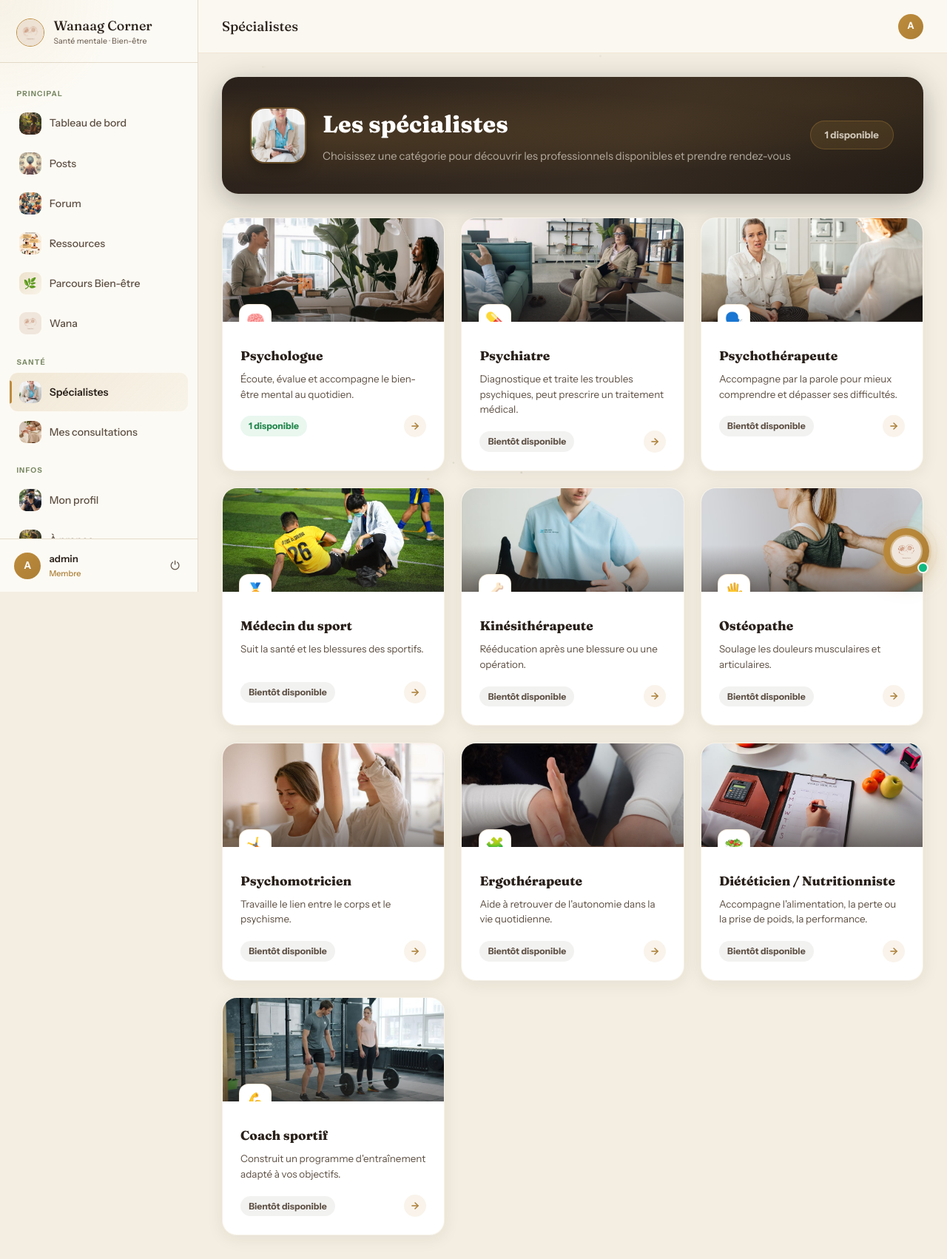
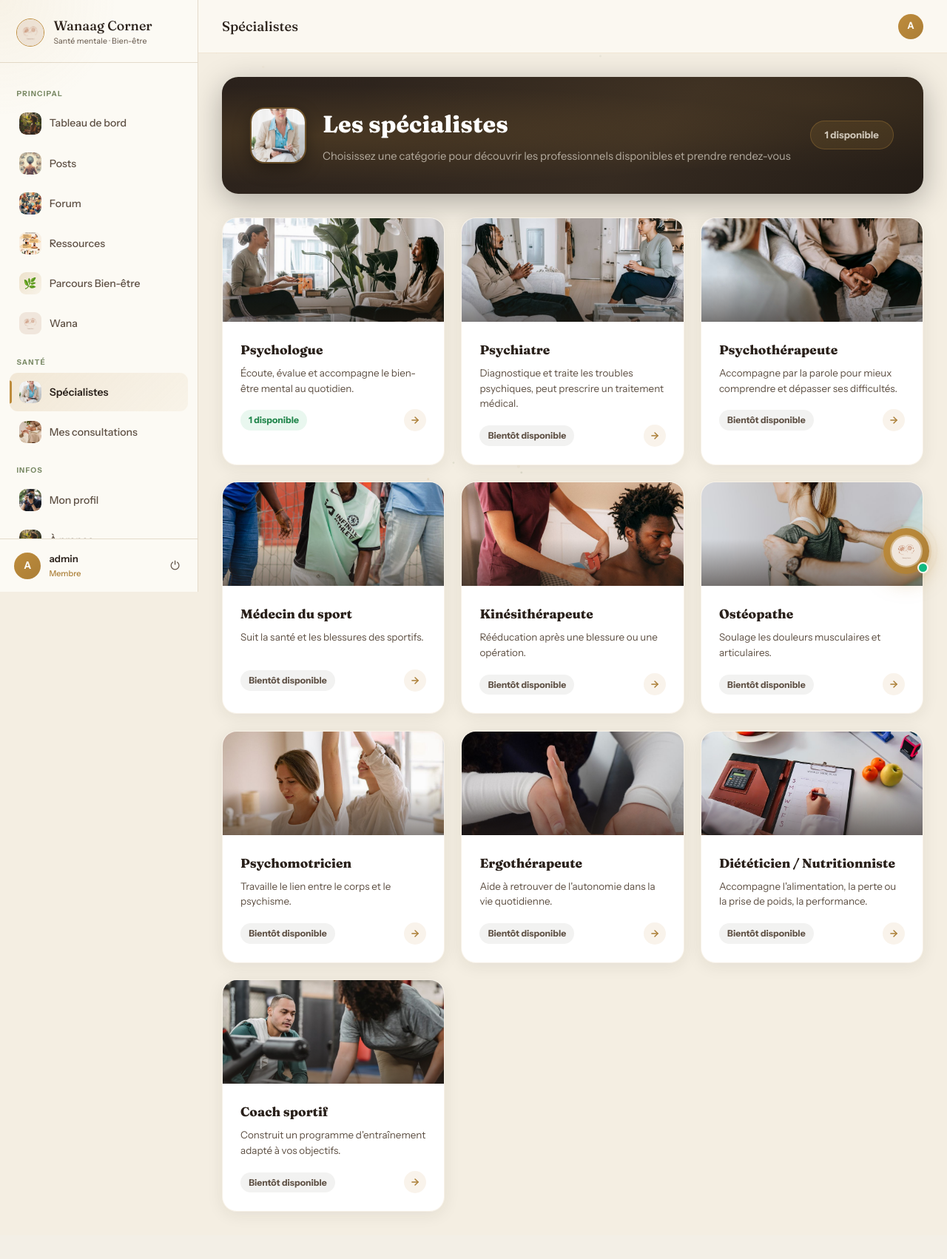
Before and after one commit to Wanaagconer/Wanaag-Corner, a Django app: page /psychologues/ in a window 1280 px wide. Shown: the whole page at 74% size. After the commit the page ends 1641 px from the top, so only its background shows below. Run offline with Django 5.2, Linux system fonts and the light colour scheme; a user stored in the database is signed in; data comes from the database, SQL or seed files in the repository; both versions use the stored data as it was after the commit; some libraries are stand-ins or nearby versions.

Commit message:
Spécialistes : retrait du badge emoji, photos plus représentatives
- Retrait du petit badge icône/emoji superposé sur les photos (grille
  de catégories et hero de page catégorie) — la photo seule suffit
- Remplacement de 5 photos par des versions montrant des patients/
  professionnels africains/noirs, plus représentatives du public de
  Wanaag Corner à Djibouti : Psychiatre, Psychothérapeute, Médecin du
  sport (contexte de match africain), Kinésithérapeute (patient noir
  traité), Coach sportif
- Les 5 autres catégories (Psychologue, Ostéopathe, Psychomotricien,
  Ergothérapeute, Diététicien) gardent leur photo, déjà pertinente ou
  neutre (gros plan sur mains/gestes)

Co-Authored-By: Claude Sonnet 5 <noreply@anthropic.com>

```diff
--- a/application/templates/application/psychologues_list.html
+++ b/application/templates/application/psychologues_list.html
@@ -59,13 +59,7 @@
     content: ''; position: absolute; inset: 0;
     background: linear-gradient(180deg, rgba(42,33,27,0) 55%, rgba(42,33,27,.55) 100%);
 }
-.cat-icon-badge {
-    position: absolute; bottom: -20px; left: 1.4rem; z-index: 2;
-    width: 44px; height: 44px; border-radius: 13px; display: flex; align-items: center; justify-content: center;
-    font-size: 1.3rem; background: white; box-shadow: 0 4px 14px rgba(42,33,27,.22);
-    border: 1px solid rgba(190,140,60,.2);
-}
-.cat-body { padding: 2rem 1.5rem 1.5rem; }
+.cat-body { padding: 1.5rem 1.5rem 1.5rem; }
 .cat-label {
     font-size: 1.08rem; font-weight: 800; color: var(--brown-dark);
     font-family: 'Fraunces', serif; margin-bottom: .45rem;
@@ -121,7 +115,6 @@
     <a href="{% url 'specialistes_categorie' cat.value %}" class="cat-card" style="animation-delay:{{ forloop.counter0 }}60ms">
         <div class="cat-img-wrap">
             <img src="{% static 'images/' %}{{ cat.value|specialiste_img }}" alt="{{ cat.label }}">
-            <div class="cat-icon-badge">{{ cat.icone }}</div>
         </div>
         <div class="cat-body">
             <div class="cat-label">{{ cat.label }}</div>
--- a/application/templates/application/specialistes_categorie.html
+++ b/application/templates/application/specialistes_categorie.html
@@ -34,11 +34,6 @@
     box-shadow: 0 8px 24px rgba(0,0,0,.4); overflow: hidden;
 }
 .psy-hero-img img { width: 100%; height: 100%; object-fit: cover; display: block; }
-.psy-hero-img-badge {
-    position: absolute; bottom: -6px; right: -6px; z-index: 1;
-    width: 28px; height: 28px; border-radius: 9px; display: flex; align-items: center; justify-content: center;
-    font-size: .85rem; background: white; box-shadow: 0 2px 8px rgba(0,0,0,.3);
-}
 .psy-hero-text h1 {
     font-size: 1.9rem; font-weight: 800; color: white; margin: 0 0 .4rem;
     font-family: 'Fraunces', serif;
@@ -182,7 +177,6 @@
     <div class="psy-hero-inner">
         <div class="psy-hero-img">
             <img src="{% static 'images/' %}{{ categorie.value|specialiste_img }}" alt="{{ categorie.label }}">
-            <span class="psy-hero-img-badge">{{ categorie.icone }}</span>
         </div>
         <div class="psy-hero-text">
             <h1>{{ categorie.label }}</h1>
```
Also changed, not shown: application/static/images/specialistes/CoachSportif.jpg, application/static/images/specialistes/Kinesitherapeute.jpg, application/static/images/specialistes/MedecinSport.jpg, application/static/images/specialistes/Psychiatre.jpg, application/static/images/specialistes/Psychotherapeute.jpg, db.sqlite3.
